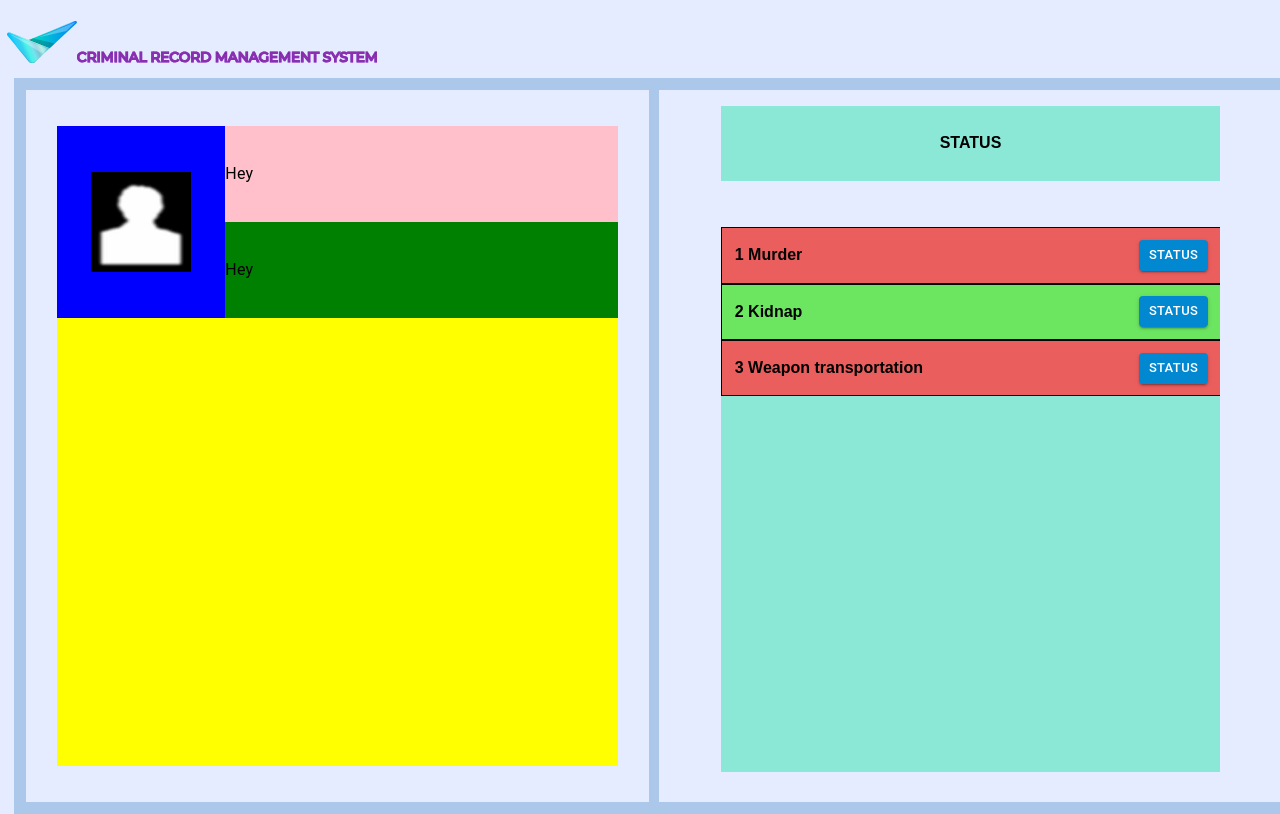
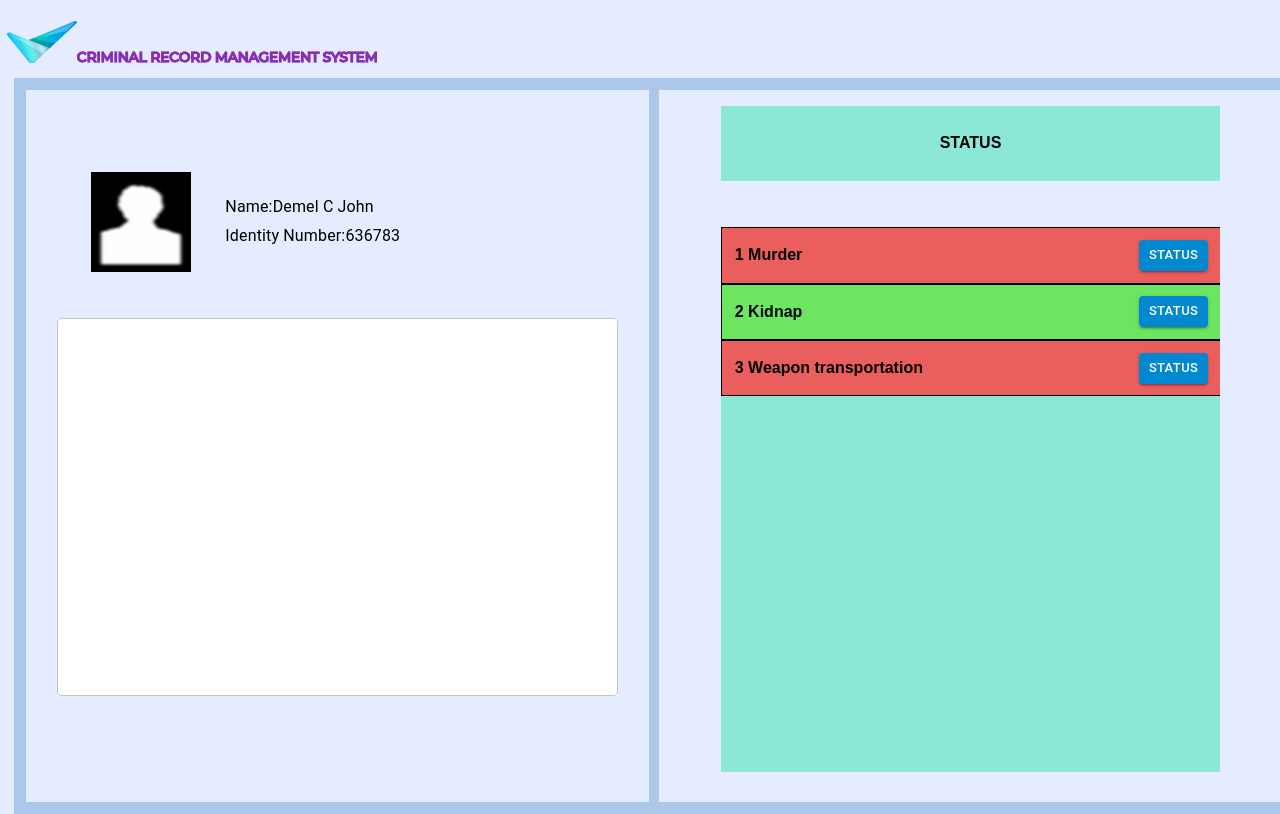
Before and after one commit to demelcjohn/criminal-record-management, a Next.js app: page /citizen/1 in a window 1280 px wide. Built offline with nearby package versions, Linux system fonts and the light colour scheme; data requests are answered from the project's data file.

Commit message:
added left side

```diff
--- a/src/components/personalDetails.tsx
+++ b/src/components/personalDetails.tsx
@@ -1,6 +1,6 @@
 // import Demo from "./demo";
 
-import { Box, Button, Grid, Typography } from "@mui/material";
+import { Box, Button, Grid, TextField, Typography } from "@mui/material";
 import Image from "next/image";
 export default function PersonalDetails({ id, description, status }: any) {
   return (
@@ -13,7 +13,7 @@ export default function PersonalDetails({ id, description, status }: any) {
       alignItems="center"
     >
       <Box width="90%" height="90%" sx={{ padding: "5%", overflow: "hidden" }}>
-        <Grid container width="100%" height="30%" sx={{ bgcolor: "red" }}>
+        <Grid container width="100%" height="30%">
           <Grid
             item
             width="30%"
@@ -21,33 +21,51 @@ export default function PersonalDetails({ id, description, status }: any) {
             display="flex"
             justifyContent="center"
             alignItems="center"
-            sx={{ bgcolor: "blue" }}
           >
             <Image src="/photo.jpg" alt="Icon" width={100} height={100} />
           </Grid>
-          <Grid item width="70%" height="100%" sx={{ bgcolor: "green" }}>
-            <Grid
-              width="100%"
-              height="50%"
-              sx={{ bgcolor: "pink" }}
-              display="flex"
-              justifyContent="left"
-              alignItems="center"
+          <Grid
+            item
+            width="70%"
+            height="100%"
+            sx={{
+              display: "flex",
+              justifyContent: "center",
+              alignItems: "left",
+              flexDirection: "column",
+            }}
+          >
+            <div
+              style={{
+                display: "flex",
+                alignItems: "left",
+                marginBottom: "5px",
+              }}
             >
-              <Typography>Hey</Typography>
-            </Grid>
-            <Grid
-              width="100%"
-              height="50%"
-              display="flex"
-              justifyContent="left"
-              alignItems="center"
-            >
-              <Typography>Hey</Typography>
-            </Grid>
+              <Typography>Name:</Typography>
+              <Typography>{"Demel C John"}</Typography>
+            </div>
+
+            <div style={{ display: "flex", alignItems: "left" }}>
+              <Typography>Identity Number:</Typography>
+              <Typography>{"636783"}</Typography>
+            </div>
           </Grid>
         </Grid>
-        <Grid width="100%" height="70%" sx={{ bgcolor: "yellow" }}></Grid>
+        <Grid width="100%" height="70%">
+          <TextField
+            multiline
+            rows={15}
+            InputProps={{
+              readOnly: true,
+            }}
+            value=""
+            sx={{
+              width: "100%",
+              bgcolor: "white",
+            }}
+          />
+        </Grid>
       </Box>
     </Box>
   );
```
